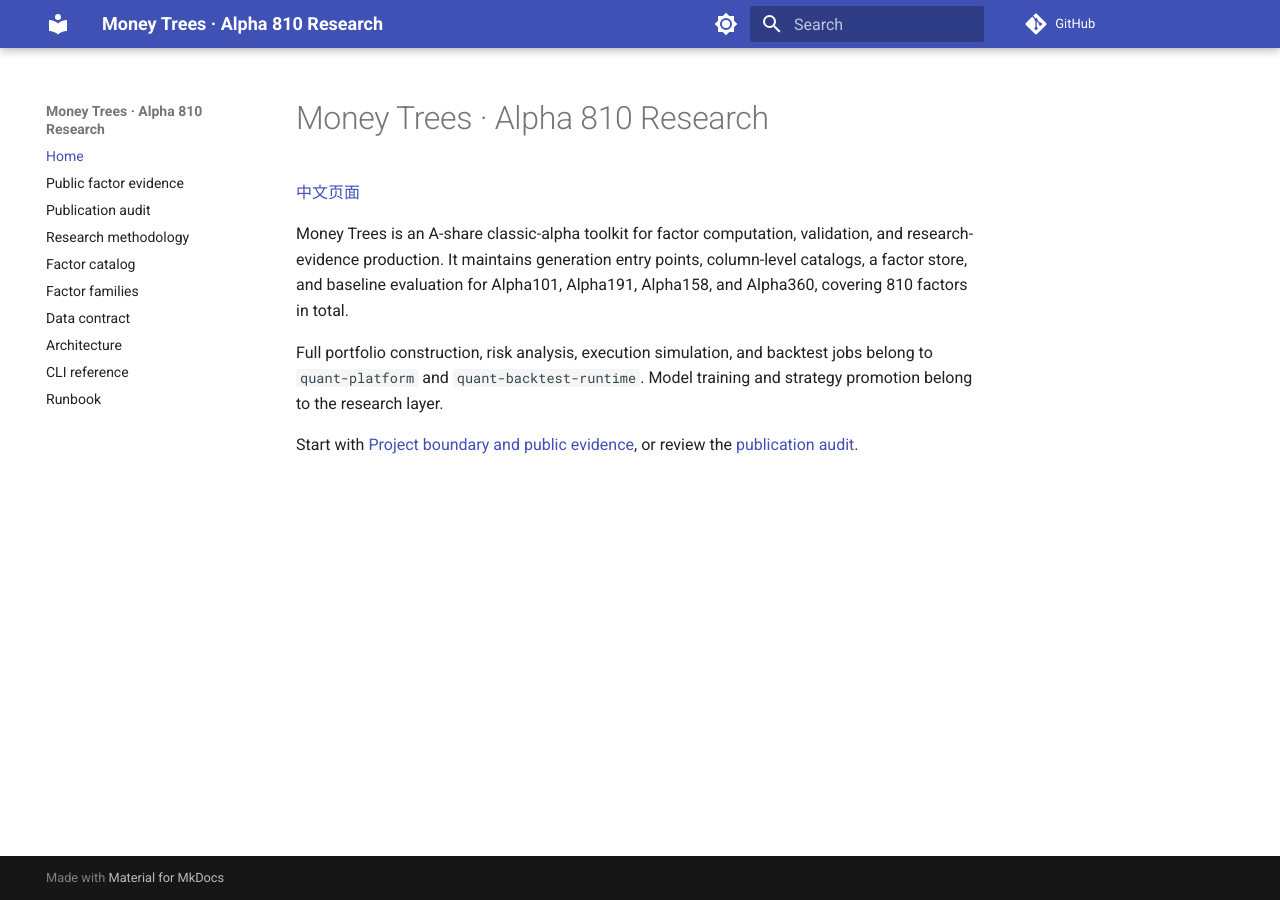
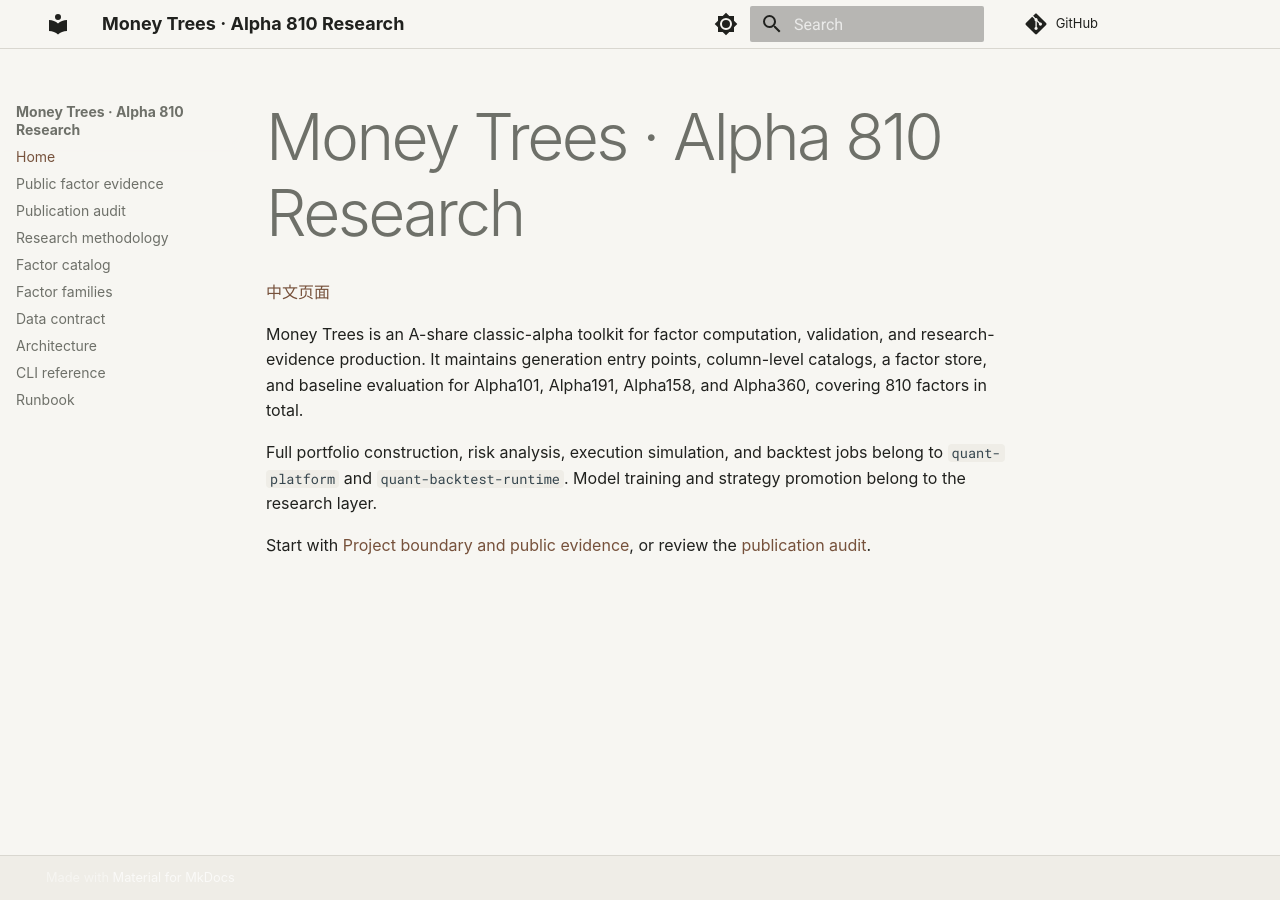
Before and after one commit to runchengxie/money-trees, an MkDocs documentation site: the page built from docs/index.md, in a window 1280 px wide. Built offline with MkDocs 1.6.1 and Material for MkDocs 9.7.7, drawn with Linux system fonts in a browser that asks for light colours; comment, search, counter and statistics services are not loaded.

Commit message:
docs: align MkDocs styling with quant-platform

```diff
--- /dev/null
+++ b/docs/stylesheets/extra.css
@@ -0,0 +1,156 @@
+:root {
+  --mt-background: #f7f6f2;
+  --mt-surface: #efede7;
+  --mt-text: #20211e;
+  --mt-muted: #6e7069;
+  --mt-faint: #9b9d96;
+  --mt-accent: #76513b;
+  --mt-border: #d9d7d0;
+  --mt-selection: #ddc8b9;
+}
+
+[data-md-color-scheme="slate"] {
+  --mt-background: #171815;
+  --mt-surface: #21231f;
+  --mt-text: #e8e6df;
+  --mt-muted: #aaa9a2;
+  --mt-faint: #7d7f78;
+  --mt-accent: #d1a07f;
+  --mt-border: #343630;
+  --mt-selection: #654b3b;
+}
+
+[data-md-color-scheme="default"],
+[data-md-color-scheme="slate"] {
+  --md-default-bg-color: var(--mt-background);
+  --md-default-fg-color: var(--mt-text);
+  --md-default-fg-color--light: var(--mt-muted);
+  --md-default-fg-color--lighter: var(--mt-faint);
+  --md-default-fg-color--lightest: var(--mt-border);
+  --md-primary-fg-color: var(--mt-background);
+  --md-primary-bg-color: var(--mt-text);
+  --md-accent-fg-color: var(--mt-accent);
+  --md-typeset-color: var(--mt-text);
+  --md-typeset-a-color: var(--mt-accent);
+  --md-code-bg-color: var(--mt-surface);
+  --md-footer-bg-color: var(--mt-surface);
+}
+
+html,
+body {
+  background: var(--mt-background);
+  color: var(--mt-text);
+}
+
+body {
+  font-family: Inter, ui-sans-serif, -apple-system, BlinkMacSystemFont,
+    "Segoe UI", "Noto Sans SC", "PingFang SC", "Hiragino Sans GB",
+    "Microsoft YaHei", sans-serif;
+  line-height: 1.7;
+}
+
+::selection {
+  background: var(--mt-selection);
+}
+
+.md-header,
+.md-tabs {
+  background: var(--mt-background);
+  border-bottom: 1px solid var(--mt-border);
+  color: var(--mt-text);
+  box-shadow: none;
+}
+
+.md-header[data-md-state="shadow"] {
+  box-shadow: 0 1px 0 var(--mt-border);
+}
+
+.md-tabs__link,
+.md-header__button,
+.md-header .md-logo,
+.md-header .md-header__topic {
+  color: var(--mt-text);
+}
+
+.md-nav__link {
+  color: var(--mt-muted);
+}
+
+.md-nav__link:hover,
+.md-nav__link--active,
+.md-nav__item .md-nav__link--active {
+  color: var(--mt-accent);
+}
+
+.md-main__inner {
+  max-width: 78rem;
+}
+
+.md-content {
+  max-width: 52rem;
+}
+
+.md-content h1 {
+  font-size: clamp(2.25rem, 5vw, 4rem);
+  letter-spacing: -0.04em;
+  line-height: 1.18;
+  margin-bottom: 1.5rem;
+}
+
+.md-content h2,
+.md-content h3,
+.md-content h4 {
+  letter-spacing: -0.025em;
+}
+
+.md-content h2 {
+  border-bottom: 1px solid var(--mt-border);
+  padding-bottom: 0.55rem;
+}
+
+.md-typeset a {
+  text-decoration-color: var(--mt-faint);
+  text-underline-offset: 0.2em;
+}
+
+.md-typeset a:hover {
+  color: var(--mt-accent);
+  text-decoration-color: currentColor;
+}
+
+.md-typeset blockquote {
+  border-left-color: var(--mt-accent);
+  color: var(--mt-muted);
+}
+
+.md-typeset code {
+  background: var(--mt-surface);
+  border-radius: 0.2rem;
+}
+
+.md-typeset pre > code {
+  border: 1px solid var(--mt-border);
+}
+
+.md-typeset table:not([class]) th {
+  background: var(--mt-surface);
+}
+
+.md-typeset table:not([class]) td,
+.md-typeset table:not([class]) th {
+  border-color: var(--mt-border);
+}
+
+.md-footer {
+  border-top: 1px solid var(--mt-border);
+}
+
+.md-footer-meta {
+  background: var(--mt-surface);
+}
+
+@media (max-width: 44.99em) {
+  .md-content h1 {
+    font-size: 2.5rem;
+  }
+}
--- a/mkdocs.yml
+++ b/mkdocs.yml
@@ -21,6 +21,8 @@ theme:
     - navigation.instant
     - navigation.sections
     - content.code.copy
+extra_css:
+  - stylesheets/extra.css
 nav:
   - Home: index.md
   - Public factor evidence: public-factor-evidence.md
```
Also changed, not shown: 1 other file.
